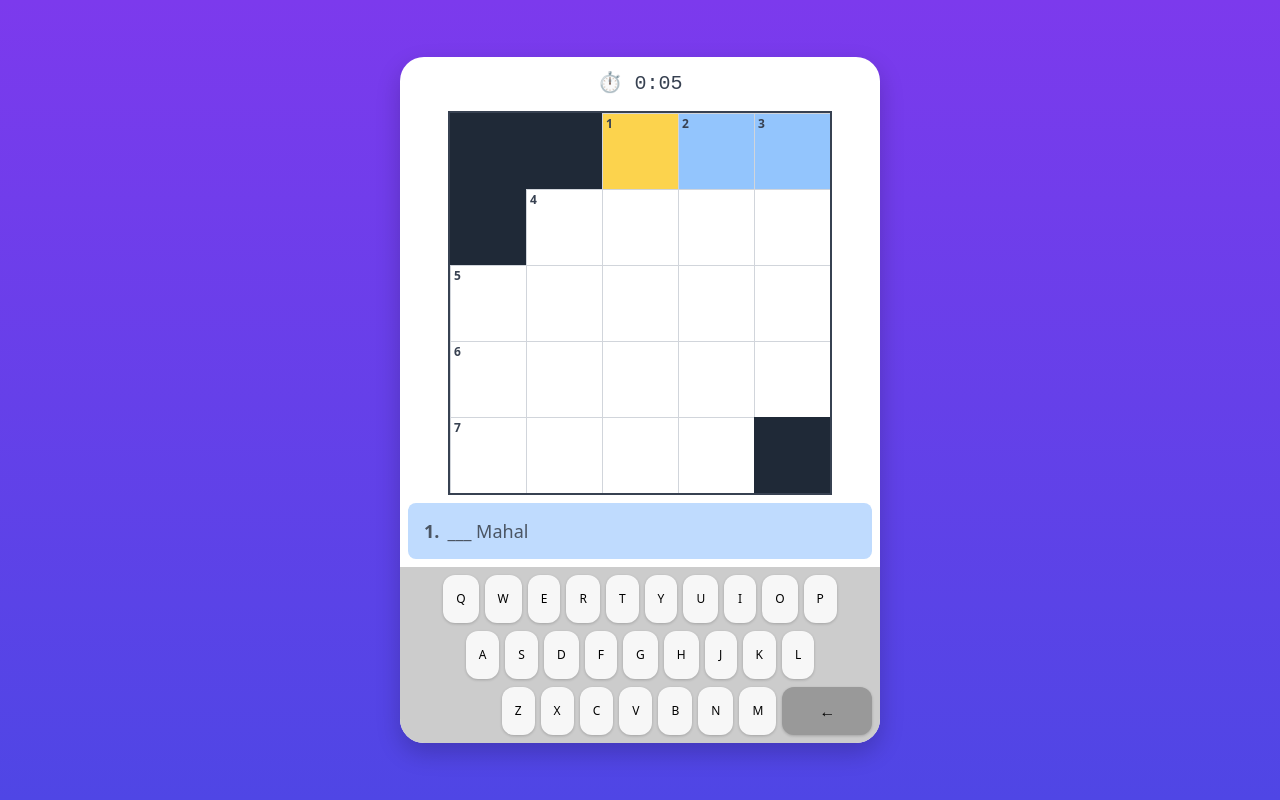
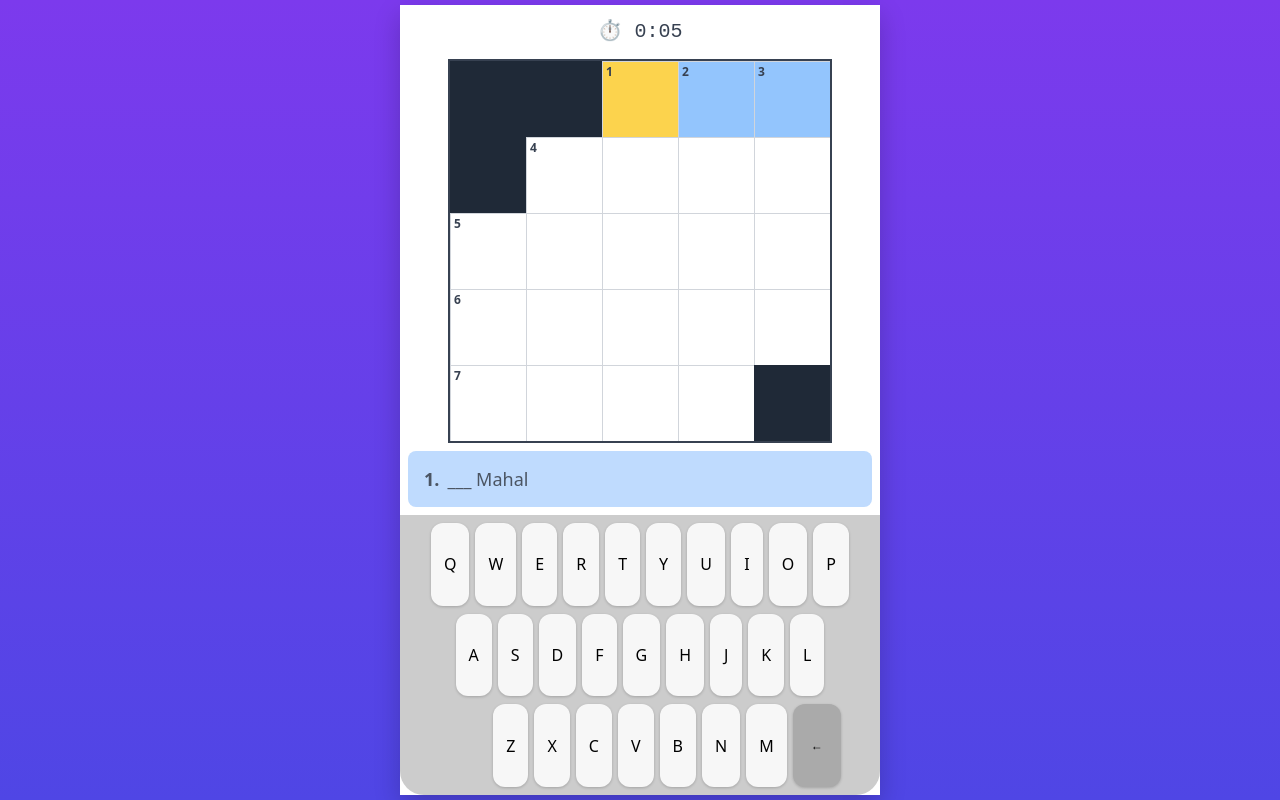
Before and after one commit to kgbergman/mini-crossword, a React (Vite) app: page / in a window 1280 px wide. Built offline with nearby package versions, Linux system fonts and the light colour scheme.

Commit message:
more keyboard work

```diff
--- a/src/App.jsx
+++ b/src/App.jsx
@@ -387,10 +387,8 @@ export default function MiniCrossword() {
       flexDirection: 'column',
       alignItems: 'center',
       justifyContent: 'center',
-      padding: '1rem',
     }}>
       <div style={{
-        borderRadius: '1.5rem',
         boxShadow: '0 10px 25px rgba(0,0,0,0.2)',
         width: '100%',
         display: 'flex',
--- a/src/OnScreenKeyboard.tsx
+++ b/src/OnScreenKeyboard.tsx
@@ -16,12 +16,14 @@ const OnScreenKeyboard: React.FC<OnScreenKeyboardProps> = ({ keyPressed }) => {
         backgroundColor: '#ccc',
         borderBottomRightRadius: '1.5rem',
         borderBottomLeftRadius: '1.5rem',
+        minHeight: '35vh'
     };
 
     const rowStyle: React.CSSProperties = {
         display: "flex",
         justifyContent: "center",
         gap: "0.375rem",
+        height: '33%'
     };
 
     const spacingStyle: React.CSSProperties = {
@@ -33,34 +35,39 @@ const OnScreenKeyboard: React.FC<OnScreenKeyboardProps> = ({ keyPressed }) => {
         padding: "0.5rem 0.75rem",
         backgroundColor: "#f7f7f7",
         borderRadius: "0.75rem",
-        height: '6vh',
+        height: '100%',
+        boxShadow: "0 1px 3px rgba(0,0,0,0.2)",
+        fontSize: "1rem",
+        cursor: "pointer",
+        color: 'black',
+        minWidth: "2rem",
+    };
+
+    const backspaceSpacingStyle: React.CSSProperties = {
+        flex: "0 1 auto", // shrink if needed, don't force fill
+        padding: "0.5rem 0.75rem",
+        backgroundColor: "transparent",
+        borderRadius: "0.75rem",
+        height: '100%',
+        fontSize: "0.75rem",
+        cursor: "pointer",
+        color: 'transparent',
+        fontWeight: 'bold',
+        minWidth: "3rem"
+    };
+
+    const backspaceStyle: React.CSSProperties = {
+        flex: "0 1 auto", // shrink if needed, don't force fill
+        padding: "0.5rem 0.75rem",
+        backgroundColor: "#aaa",
+        borderRadius: "0.75rem",
+        height: '100%',
         boxShadow: "0 1px 3px rgba(0,0,0,0.2)",
         fontSize: "0.75rem",
         cursor: "pointer",
         color: 'black',
-        minWidth: "2rem"
-    };
-
-    const backspaceSpacingStyle: React.CSSProperties = {
-        flex: "1",
-        padding: "0.5rem 0.75rem",
-        backgroundColor: "transparent",
-        borderRadius: "0.75rem",
-        fontSize: "1rem",
         fontWeight: 'bold',
-        color: 'transparent'
-    };
-
-    const backspaceStyle: React.CSSProperties = {
-        flex: "1",
-        padding: "0.5rem 0.75rem",
-        backgroundColor: "#999",
-        borderRadius: "0.75rem",
-        boxShadow: "0 1px 3px rgba(0,0,0,0.2)",
-        fontSize: "1rem",
-        fontWeight: 'bold',
-        cursor: "pointer",
-        color: 'black'
+        minWidth: "3rem"
     };
 
     return (
```
